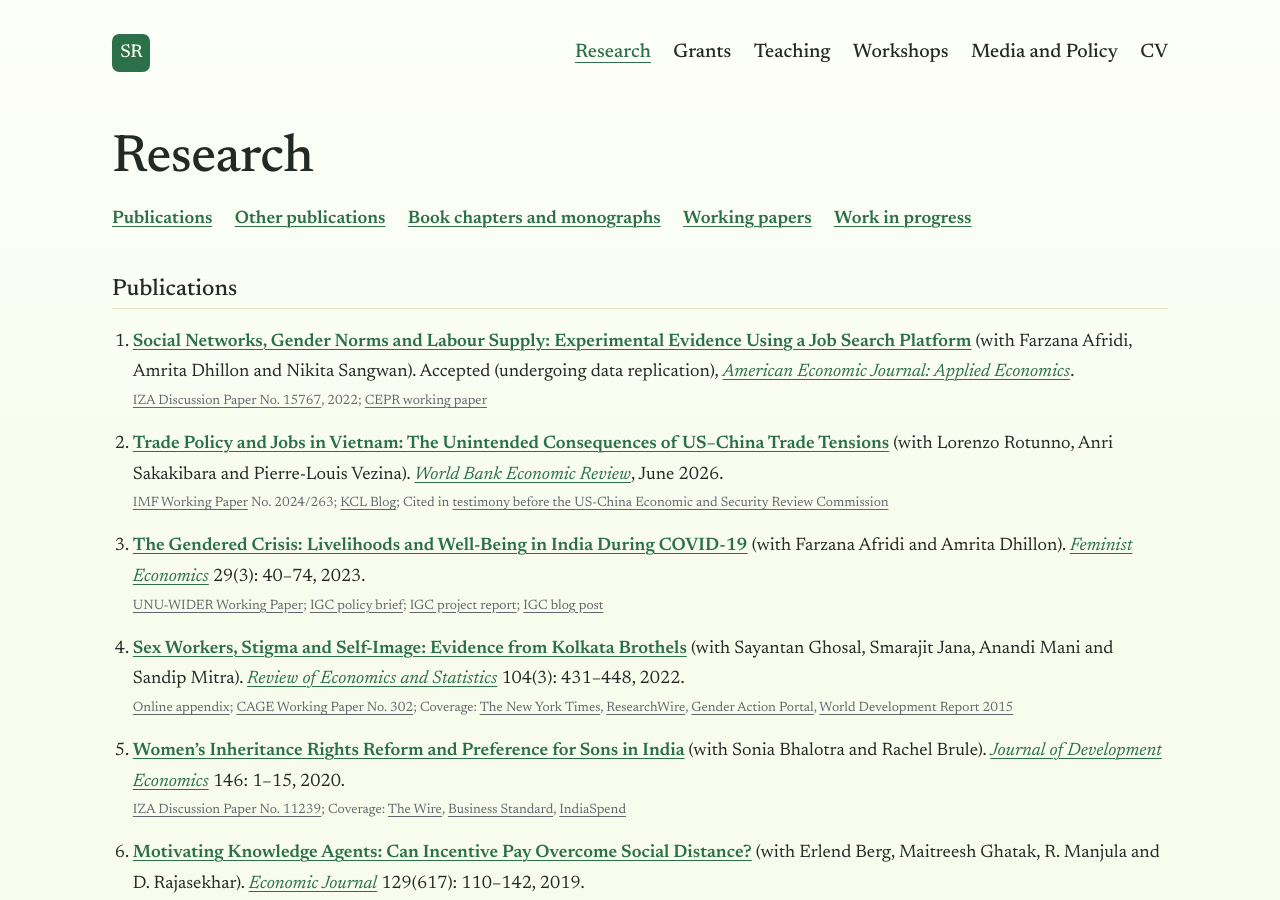
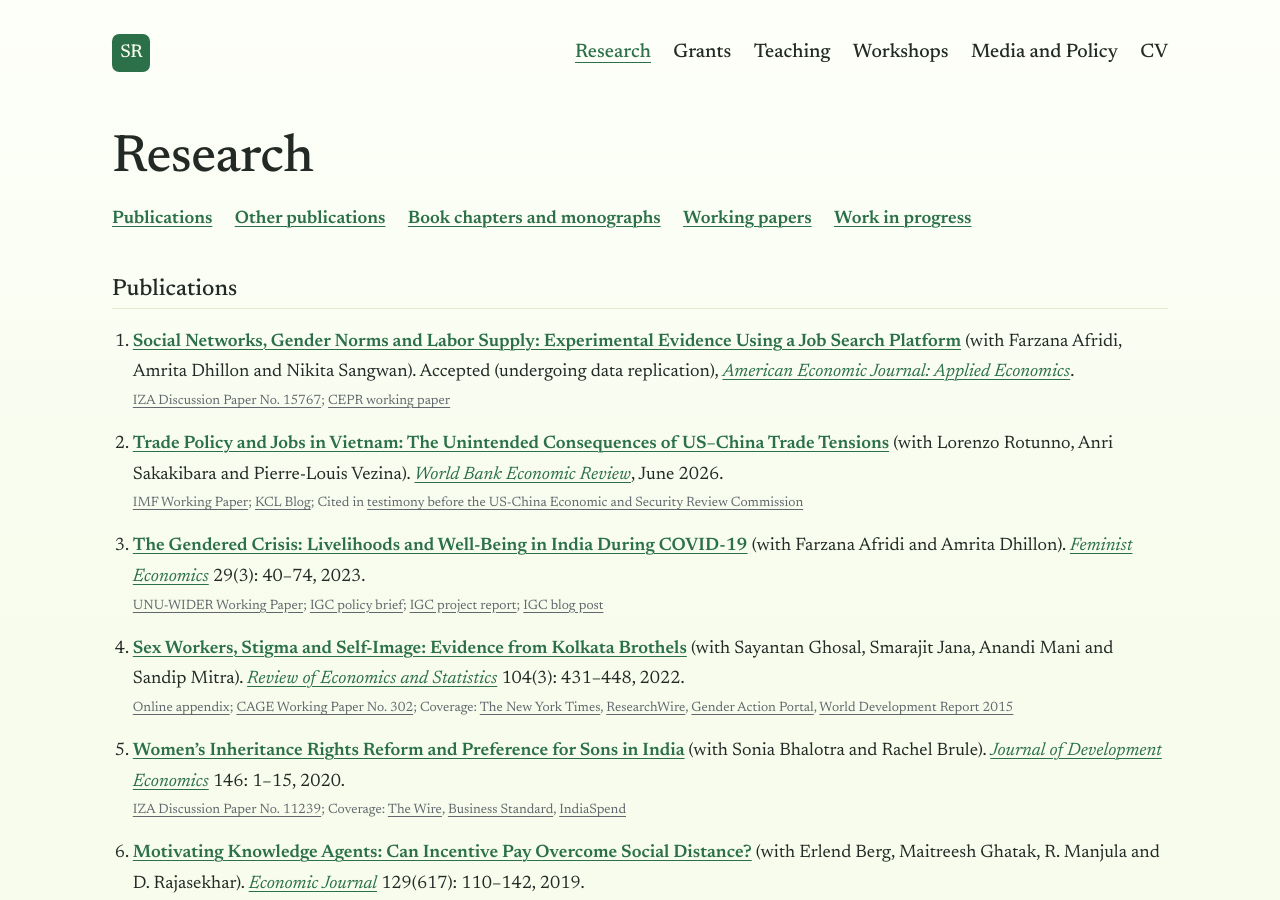
Before and after one commit to sanchariroym/sanchariroym.github.io, a Jekyll site: the page built from research.md, in a window 1280 px wide and 900 px high. Built offline with Jekyll 4.4.1, drawn with Linux system fonts in a browser that asks for light colours; part of the change alters nothing that is shown.

Commit message:
Host five more papers; tidy AEJ and WBER entries
Co-Authored-By: Claude Opus 5.5 <noreply@anthropic.com>
Claude-Session: https://claude.ai/code/session_01BVddaAtzbXtbz8eDZN5RwJ

```diff
--- a/research.md
+++ b/research.md
@@ -16,11 +16,11 @@ description: "Publications and working papers by Sanchari Roy on gender, inherit
 
 ## Publications
 
-1. **[Social Networks, Gender Norms and Labour Supply: Experimental Evidence Using a Job Search Platform]({{ "/assets/papers/afridi-dhillon-roy-sangwan-social-networks-aej-applied.pdf" | relative_url }})** (with Farzana Afridi, Amrita Dhillon and Nikita Sangwan). Accepted (undergoing data replication), *[American Economic Journal: Applied Economics](https://www.aeaweb.org/journals/app)*.
-   - [IZA Discussion Paper No. 15767](https://docs.iza.org/dp15767.pdf), 2022; [CEPR working paper](https://cepr.org/system/files/publication-files/WP044.pdf)
+1. **[Social Networks, Gender Norms and Labor Supply: Experimental Evidence Using a Job Search Platform]({{ "/assets/papers/afridi-dhillon-roy-sangwan-social-networks-aej-applied.pdf" | relative_url }})** (with Farzana Afridi, Amrita Dhillon and Nikita Sangwan). Accepted (undergoing data replication), *[American Economic Journal: Applied Economics](https://www.aeaweb.org/journals/app)*.
+   - [IZA Discussion Paper No. 15767](https://docs.iza.org/dp15767.pdf); [CEPR working paper](https://cepr.org/system/files/publication-files/WP044.pdf)
 
 2. **[Trade Policy and Jobs in Vietnam: The Unintended Consequences of US–China Trade Tensions]({{ "/assets/papers/rotunno-roy-sakakibara-vezina-2026-trade-policy-vietnam-wber.pdf" | relative_url }})** (with Lorenzo Rotunno, Anri Sakakibara and Pierre-Louis Vezina). *[World Bank Economic Review](https://academic.oup.com/wber)*, June 2026.
-   - [IMF Working Paper](https://www.imf.org/en/Publications/WP/Issues/2024/12/23/Trade-Policy-and-Jobs-in-Vietnam-The-Unintended-Consequences-of-US-China-Trade-Tensions-559698) No. 2024/263; [KCL Blog](https://www.kcl.ac.uk/news/trade-war-between-superpowers-provided-unexpected-boost-for-nation); Cited in [testimony before the US-China Economic and Security Review Commission](http://www.uscc.gov/sites/default/files/2024-03/Edmund_Malesky_Testimony.pdf)
+   - [IMF Working Paper](https://www.imf.org/en/Publications/WP/Issues/2024/12/23/Trade-Policy-and-Jobs-in-Vietnam-The-Unintended-Consequences-of-US-China-Trade-Tensions-559698); [KCL Blog](https://www.kcl.ac.uk/news/trade-war-between-superpowers-provided-unexpected-boost-for-nation); Cited in [testimony before the US-China Economic and Security Review Commission](http://www.uscc.gov/sites/default/files/2024-03/Edmund_Malesky_Testimony.pdf)
 
 3. **[The Gendered Crisis: Livelihoods and Well-Being in India During COVID-19]({{ "/assets/papers/afridi-dhillon-roy-2023-gendered-crisis-fe.pdf" | relative_url }})** (with Farzana Afridi and Amrita Dhillon). *[Feminist Economics](https://www.tandfonline.com/toc/rfec20/current)* 29(3): 40–74, 2023.
    - [UNU-WIDER Working Paper](https://www.wider.unu.edu/sites/default/files/Publications/Working-paper/PDF/wp2021-65-gendered-crisis-livelihoods-mental-well-being-COVID-19-India.pdf); [IGC policy brief](https://www.theigc.org/publications/impact-covid-19-livelihoods-and-mental-health-among-urban-poor-india); [IGC project report](https://www.theigc.org/publications/livelihoods-and-mental-well-being-during-covid-19-study-using-matched-husband-wife); [IGC blog post](https://www.theigc.org/blogs/gender-equality/pandemics-gendered-impact-livelihoods-and-wellbeing-evidence-india)
@@ -28,17 +28,17 @@ description: "Publications and working papers by Sanchari Roy on gender, inherit
 4. **[Sex Workers, Stigma and Self-Image: Evidence from Kolkata Brothels]({{ "/assets/papers/ghosal-et-al-2022-sex-workers-restat.pdf" | relative_url }})** (with Sayantan Ghosal, Smarajit Jana, Anandi Mani and Sandip Mitra). *[Review of Economics and Statistics](https://direct.mit.edu/rest)* 104(3): 431–448, 2022.
    - [Online appendix]({{ "/assets/papers/ghosal-et-al-2022-sex-workers-restat-online-appendix.pdf" | relative_url }}); [CAGE Working Paper No. 302](https://warwick.ac.uk/fac/soc/economics/research/centres/cage/manage/publications/302-2016_mani.pdf); Coverage: [The New York Times](https://www.nytimes.com/2018/07/13/business/think-positive-climb-out-of-poverty-it-just-might-work.html), [ResearchWire](https://researchwire.substack.com/p/indiaspend-researchwire-january-22), [Gender Action Portal](http://gap.hks.harvard.edu/sex-workers-stigma-and-self-belief-evidence-psychological-training-program-india), [World Development Report 2015](http://www.worldbank.org/content/dam/Worldbank/Publications/WDR/WDR%202015/WDR-2015-Full-Report.pdf)
 
-5. **[Women's Inheritance Rights Reform and Preference for Sons in India](https://drive.google.com/file/d/1gWNpyrc8BA824pCM23jTi8iTqP_cp6Oq/view)** (with Sonia Bhalotra and Rachel Brule). *[Journal of Development Economics](https://www.sciencedirect.com/journal/journal-of-development-economics)* 146: 1–15, 2020.
+5. **[Women's Inheritance Rights Reform and Preference for Sons in India]({{ "/assets/papers/bhalotra-brule-roy-2020-inheritance-son-preference-jde.pdf" | relative_url }})** (with Sonia Bhalotra and Rachel Brule). *[Journal of Development Economics](https://www.sciencedirect.com/journal/journal-of-development-economics)* 146: 1–15, 2020.
    - [IZA Discussion Paper No. 11239](https://docs.iza.org/dp11239.pdf); Coverage: [The Wire](https://thewire.in/225464/an-unpleasant-truth-underlies-gender-discrimination-in-india/), [Business Standard](https://www.business-standard.com/article/current-affairs/study-blames-indian-inheritance-law-reforms-for-spike-in-female-foeticide-119022300189_1.html), [IndiaSpend](https://www.indiaspend.com/reforms-of-indias-inheritance-laws-inadvertently-increased-female-foeticide-and-deaths-in-infancy/)
 
-6. **[Motivating Knowledge Agents: Can Incentive Pay Overcome Social Distance?](https://drive.google.com/file/d/1RqZ9CKFwo9gZ_mFHqc70xwH0n6THj3OY/view)** (with Erlend Berg, Maitreesh Ghatak, R. Manjula and D. Rajasekhar). *[Economic Journal](https://academic.oup.com/ej)* 129(617): 110–142, 2019.
+6. **[Motivating Knowledge Agents: Can Incentive Pay Overcome Social Distance?]({{ "/assets/papers/berg-et-al-2019-motivating-knowledge-agents-ej.pdf" | relative_url }})** (with Erlend Berg, Maitreesh Ghatak, R. Manjula and D. Rajasekhar). *[Economic Journal](https://academic.oup.com/ej)* 129(617): 110–142, 2019.
    - [Royal Economic Society media briefing](https://www.res.org.uk/resources-page/incentive-pay-helping-to-equalise-access-to-information-in-rural-india.html); [VoxDev talk](https://voxdev.org/topic/health/using-incentives-motivate-knowledge-agents-evidence-india)
 
-7. **[Hidden Human Capital: Self-efficacy, Aspirations and Achievements of Adolescent and Young Women in India](https://drive.google.com/open?id=10ot0clqN5DhwKBEG9OcypaHVe0FofkL3)** (with Matthew Morton and Shrayana Bhattacharya). *[World Development](https://www.sciencedirect.com/journal/world-development)* 111: 161–180, 2018.
+7. **[Hidden Human Capital: Self-efficacy, Aspirations and Achievements of Adolescent and Young Women in India]({{ "/assets/papers/roy-morton-bhattacharya-2018-hidden-human-capital-wd.pdf" | relative_url }})** (with Matthew Morton and Shrayana Bhattacharya). *[World Development](https://www.sciencedirect.com/journal/world-development)* 111: 161–180, 2018.
    - [World Bank Policy Research Working Paper 7792](https://openknowledge.worldbank.org/entities/publication/501d4171-da8a-5fb0-bf8a-f165d3fdca2c)
 
 8. **[Empowering Women? Inheritance Rights, Female Education and Dowry Payments in India]({{ "/assets/papers/roy-2015-empowering-women-jde.pdf" | relative_url }})**. *[Journal of Development Economics](https://www.sciencedirect.com/journal/journal-of-development-economics)* 114(3): 233–251, 2015.
-   - [Working paper version](https://drive.google.com/open?id=1VFYVztuIF65azsTeOpCTESUVORvwXEbv); Cited in [World Development Report 2012](https://openknowledge.worldbank.org/entities/publication/51c285f6-0200-590c-97d3-95b937be3271); Coverage: [The Wire](https://thewire.in/225464/an-unpleasant-truth-underlies-gender-discrimination-in-india/)
+   - [Working paper version]({{ "/assets/papers/roy-2011-empowering-women-cage-wp.pdf" | relative_url }}); Cited in [World Development Report 2012](https://openknowledge.worldbank.org/entities/publication/51c285f6-0200-590c-97d3-95b937be3271); Coverage: [The Wire](https://thewire.in/225464/an-unpleasant-truth-underlies-gender-discrimination-in-india/)
 
 9. **[Culture Clash or Culture Club: National Identity in Britain]({{ "/assets/papers/manning-roy-2010-culture-clash-ej.pdf" | relative_url }})** (with Alan Manning). *[Economic Journal](https://academic.oup.com/ej)* 120(542): F72–F100, 2010.
    - [Royal Economic Society media briefing](https://res.org.uk/mediabriefing/immigrants-ready-assimilation-of-british-identity-suggests-we-need-not-fear-a-culture-clash/); [CEP CentrePiece](https://cep.lse.ac.uk/pubs/download/cp224.pdf); Coverage: [The Economist](https://www.economist.com/britain/2007/08/02/stirring-the-melting-pot)
@@ -47,7 +47,7 @@ description: "Publications and working papers by Sanchari Roy on gender, inherit
 
 ## Other publications
 
-1. **[Early Advantage to Adult Disadvantage: Comparative Analysis of Women's Outcomes over Life Cycle in West Bengal](https://drive.google.com/file/d/1ou76Zzlhn-CmNwbs4kiUhGpZtS7Yqa4D/view)**. *[Economic and Political Weekly](https://www.epw.in/)*, State Studies: West Bengal, 2026.
+1. **[Early Advantage to Adult Disadvantage: Comparative Analysis of Women's Outcomes over Life Cycle in West Bengal]({{ "/assets/papers/roy-2026-early-advantage-west-bengal-epw.pdf" | relative_url }})**. *[Economic and Political Weekly](https://www.epw.in/)*, State Studies: West Bengal, 2026.
 
 2. **[Combining Self-Regulation and Poverty Reduction to Prevent Depression and Anxiety among Adolescents Experiencing Multi-dimensional Poverty in Colombia, Nepal and South Africa: Study Protocol of a Pilot 4-arm Cluster Randomised Controlled Trial](https://link.springer.com/article/10.1186/s40814-026-01858-y)** (with M. Jordans et al.). *[Pilot and Feasibility Studies](https://pilotfeasibilitystudies.biomedcentral.com/)* 12: 113, 2026.
 
```
Also changed, not shown: 5 other files.
